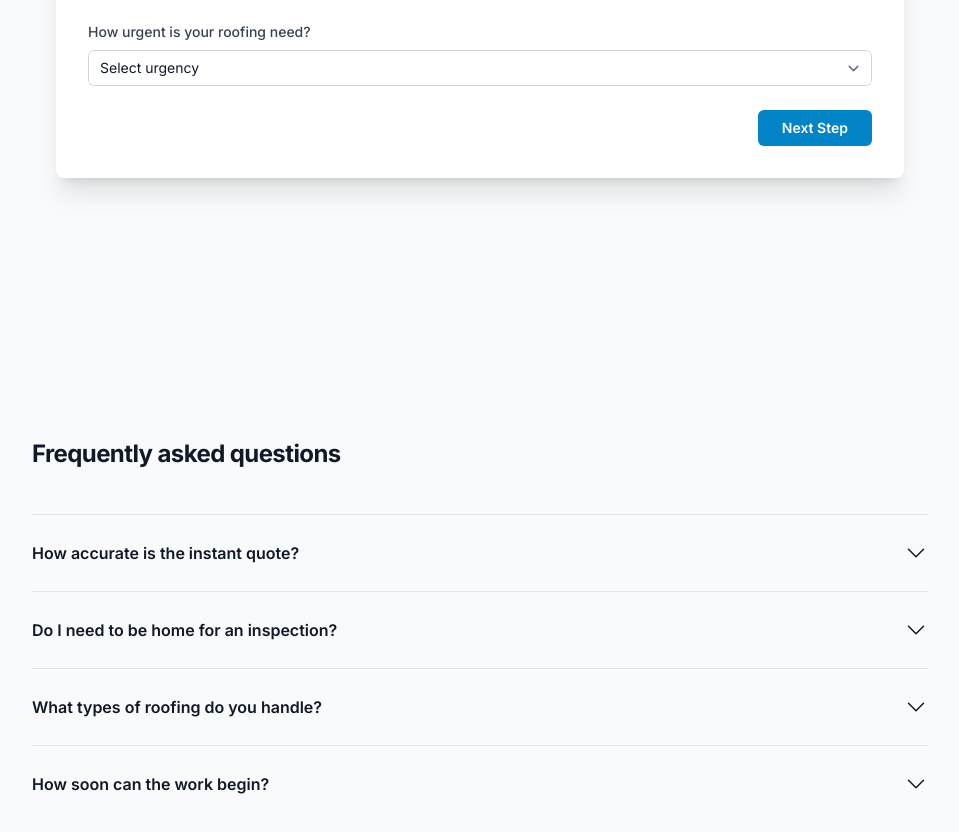
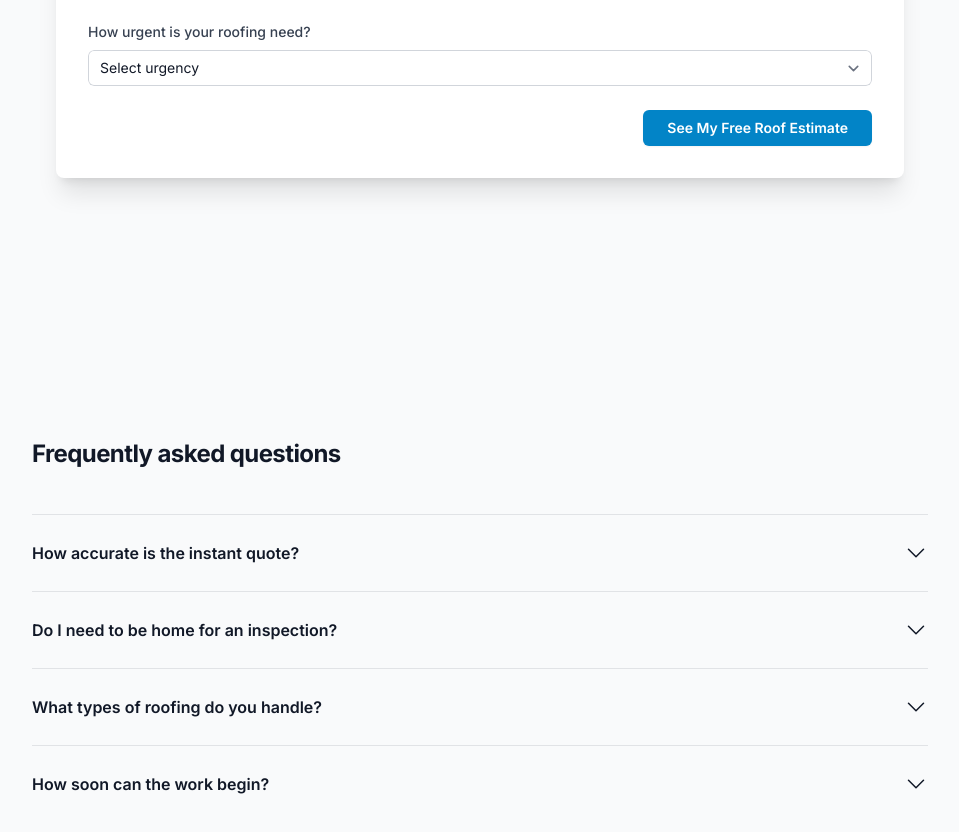
Before and after one commit to UFOBob069/law, a Next.js app: page / in a window 1280 px wide. Shown: the part 3172-4004 px from the top of the page, without its empty margins (160-1119 px from the left). Built offline with nearby package versions, Linux system fonts and the light colour scheme; no server answers.

Commit message:
feat: Update step 1 button label to 'See My Free Roof Estimate' for better conversion

```diff
--- a/app/components/QuoteForm.tsx
+++ b/app/components/QuoteForm.tsx
@@ -220,7 +220,7 @@ export function QuoteForm() {
                     onClick={() => setStep(2)}
                     className="rounded-md bg-primary-600 px-6 py-2 text-sm font-semibold text-white shadow-sm hover:bg-primary-500 focus-visible:outline focus-visible:outline-2 focus-visible:outline-offset-2 focus-visible:outline-primary-600"
                   >
-                    Next Step
+                    See My Free Roof Estimate
                   </button>
                 </div>
               </div>
```
